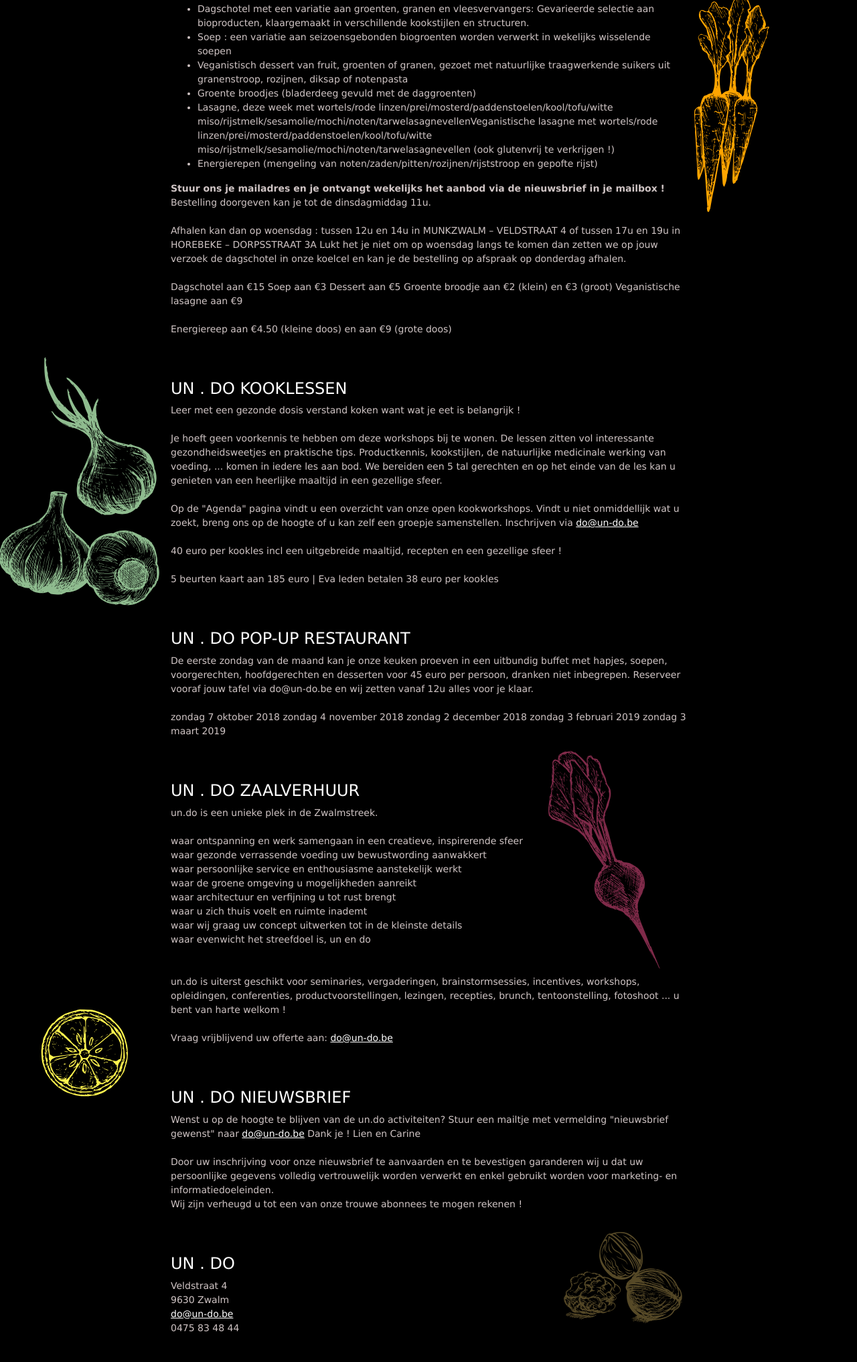
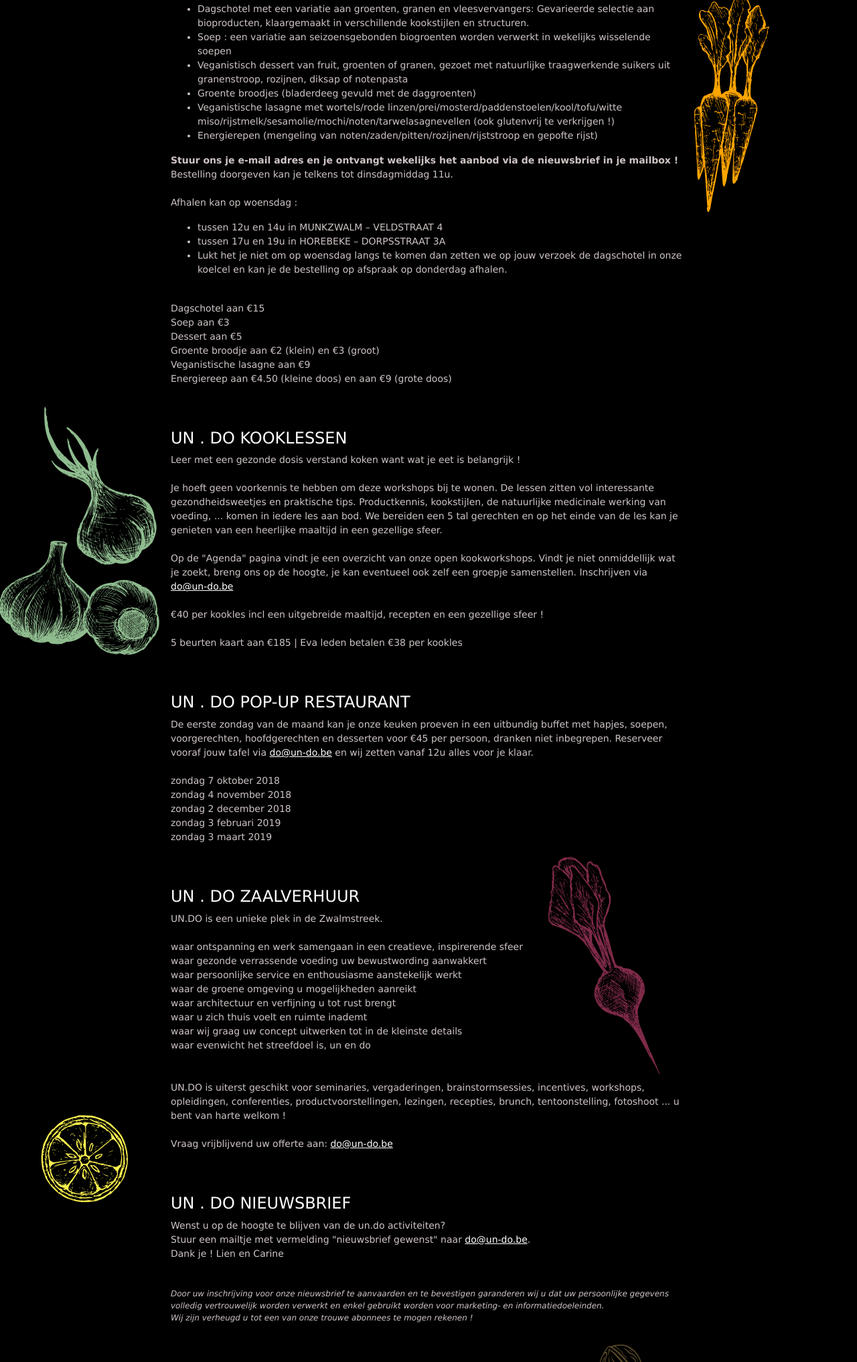
Before and after one commit to edwandos/un-do, a plain HTML site: page new_site/index.html in a window 1280 px wide. Shown: the part 1785-3818 px from the top of the page at 67% size. Drawn offline with nearby package versions, Linux system fonts and the light colour scheme.

Commit message:
text updates

```diff
--- a/new_site/css/style.css
+++ b/new_site/css/style.css
@@ -18,7 +18,10 @@ p, li{
   color:#D0C5C5;
 }
 
-
+.privacy{
+    font-size:12px;
+    font-style:italic;
+}
 
 .navbar{
   border-bottom:1px solid #2C2C2C;
--- a/new_site/index.html
+++ b/new_site/index.html
@@ -134,7 +134,7 @@
                     <img src="img/gallery/optimized/DSC_0049.JPG">
                   </div>
                     <div class="col-md-12 description">
-                      <h4>soep</h4>
+                      <h4>un . do</h4>
                     </div>
                 </div>
               </div>
@@ -210,7 +210,7 @@
         <p>
           In onze keuken draait het om bewust met natuurvoeding omgaan. Leren begrijpen wat voeding met je doet en hoe je voor jezelf kan zorgen door je te verwennen met de juiste voeding op een smaakvolle en evenwichtige manier klaargemaakt.
           <br><br>
-          Macrobiotisch koken staat voor koken volgens de seizoenen met een brede waaier aan ingrediënten en biogroenten. We gaan geraffineerde suiker, vlees en zuivel vervangen door gezond zoet en plantaardige eiwitten. Evenwichtig koken zal ervoor zorgen dat je evenwicht ervaart fysiek ,emotioneel maar ook in je gedachten. Door de extremen te beperken en heerlijk te koken met granen, groenten, zeewieren,zaden, plantaardige eiwitten, gefermenteerde producten en japanse wondermiddelen kan je goed inspelen op allerlei kwaaltjes en voor jouw organen, bloed en zenuwstelstel zorgen. Vitale en energierijke voeding doet je stralen vanbinnen en vanbuiten.
+          Macrobiotisch koken staat voor koken volgens de seizoenen met een brede waaier aan ingrediënten en biogroenten. We gaan geraffineerde suiker, vlees en zuivel vervangen door gezond zoet en plantaardige eiwitten. Evenwichtig koken zal ervoor zorgen dat je evenwicht ervaart fysiek ,emotioneel maar ook in je gedachten. Door de extremen te beperken en heerlijk te koken met granen, groenten, zeewieren, zaden, plantaardige eiwitten, gefermenteerde producten en japanse wondermiddelen kan je goed inspelen op allerlei kwaaltjes en voor jouw organen, bloed en zenuwstelstel zorgen. Vitale en energierijke voeding doet je stralen vanbinnen en vanbuiten.
           <br><br>
           Het loont de moeite om deze keuken stap voor stap te leren kennen. Wij geven graag ontzettend veel eenvoudig te integreren tips mee die jou al een heel eind verder brengen.
           <br><br>
@@ -236,24 +236,26 @@
               <li>Soep : een variatie aan seizoensgebonden biogroenten worden verwerkt in wekelijks wisselende soepen</li>
               <li>Veganistisch dessert van fruit, groenten of granen, gezoet met natuurlijke traagwerkende suikers uit granenstroop, rozijnen, diksap of notenpasta</li>
               <li>Groente broodjes (bladerdeeg gevuld met de daggroenten)</li>
-              <li>Lasagne, deze week met wortels/rode linzen/prei/mosterd/paddenstoelen/kool/tofu/witte miso/rijstmelk/sesamolie/mochi/noten/tarwelasagnevellenVeganistische lasagne met wortels/rode linzen/prei/mosterd/paddenstoelen/kool/tofu/witte miso/rijstmelk/sesamolie/mochi/noten/tarwelasagnevellen (ook glutenvrij te verkrijgen !)</li>
+              <li>Veganistische lasagne met wortels/rode linzen/prei/mosterd/paddenstoelen/kool/tofu/witte miso/rijstmelk/sesamolie/mochi/noten/tarwelasagnevellen (ook glutenvrij te verkrijgen !)</li>
               <li>Energierepen (mengeling van noten/zaden/pitten/rozijnen/rijststroop en gepofte rijst)</li>
             </ul>
             <p>
-          <b>Stuur ons je mailadres en je ontvangt wekelijks het aanbod via de nieuwsbrief in je mailbox !</b>
-          Bestelling doorgeven kan je tot de dinsdagmiddag 11u.
+          <b>Stuur ons je e-mail adres en je ontvangt wekelijks het aanbod via de nieuwsbrief in je mailbox !</b>
+          Bestelling doorgeven kan je telkens tot dinsdagmiddag 11u.
           <br><br>
-          Afhalen kan dan op woensdag :
-          tussen 12u en 14u in MUNKZWALM – VELDSTRAAT 4
-          of tussen 17u en 19u in HOREBEKE – DORPSSTRAAT 3A
-          Lukt het je niet om op woensdag langs te komen dan zetten we op jouw verzoek de dagschotel in onze koelcel en kan je de bestelling op afspraak op donderdag afhalen.
-          <br><br>
-          Dagschotel aan €15
-          Soep aan €3
-          Dessert aan €5
-          Groente broodje aan €2 (klein) en €3 (groot)
-          Veganistische lasagne aan €9
-          <br><br>
+          Afhalen kan op woensdag :
+          <ul>
+            <li>tussen 12u en 14u in MUNKZWALM – VELDSTRAAT 4</li>
+            <li>tussen 17u en 19u in HOREBEKE – DORPSSTRAAT 3A</li>
+            <li>Lukt het je niet om op woensdag langs te komen dan zetten we op jouw verzoek de dagschotel in onze koelcel en kan je de bestelling op afspraak op donderdag afhalen.</li>
+          </ul>
+        <p>
+          <br>
+          Dagschotel aan €15<br>
+          Soep aan €3<br>
+          Dessert aan €5<br>
+          Groente broodje aan €2 (klein) en €3 (groot)<br>
+          Veganistische lasagne aan €9<br>
           Energiereep aan €4.50 (kleine doos) en aan €9 (grote doos)
         </p>
         </div></div>
@@ -274,11 +276,11 @@
         <div class="row"><div class="col-12">
           <p>
             Leer met een gezonde dosis verstand koken want wat je eet is belangrijk !<br><br>
-            Je hoeft geen voorkennis te hebben om deze workshops bij te wonen. De lessen zitten vol interessante gezondheidsweetjes en praktische tips. Productkennis, kookstijlen, de natuurlijke medicinale werking van voeding, ... komen in iedere les aan bod. We bereiden een 5 tal gerechten en op het einde van de les kan u genieten van een heerlijke maaltijd in een gezellige sfeer.<br><br>
-            Op de "Agenda" pagina vindt u een overzicht van onze open kookworkshops. Vindt u niet onmiddellijk wat u zoekt, breng ons op de hoogte of u kan zelf een groepje samenstellen.
+            Je hoeft geen voorkennis te hebben om deze workshops bij te wonen. De lessen zitten vol interessante gezondheidsweetjes en praktische tips. Productkennis, kookstijlen, de natuurlijke medicinale werking van voeding, ... komen in iedere les aan bod. We bereiden een 5 tal gerechten en op het einde van de les kan je genieten van een heerlijke maaltijd in een gezellige sfeer.<br><br>
+            Op de "Agenda" pagina vindt je een overzicht van onze open kookworkshops. Vindt je niet onmiddellijk wat je zoekt, breng ons op de hoogte, je kan eventueel ook zelf een groepje samenstellen.
             Inschrijven via <a href="mailto:do@un-do.be">do@un-do.be</a><br><br>
-            40 euro per kookles incl een uitgebreide maaltijd, recepten en een gezellige sfeer !<br><br>
-            5 beurten kaart aan 185 euro | Eva leden betalen 38 euro per kookles
+            €40 per kookles incl een uitgebreide maaltijd, recepten en een gezellige sfeer !<br><br>
+            5 beurten kaart aan €185 | Eva leden betalen €38 per kookles
         </p>
         </div></div>
       </div>
@@ -291,12 +293,12 @@
         <div class="row"><div class="col-12">
           <p>
             De eerste zondag van de maand kan je onze keuken proeven in een uitbundig buffet met
-            hapjes, soepen, voorgerechten, hoofdgerechten en desserten voor 45 euro per persoon, dranken niet inbegrepen.
-            Reserveer vooraf jouw tafel via do@un-do.be en wij zetten vanaf 12u alles voor je klaar.<br><br>
-            zondag 7 oktober 2018
-            zondag 4 november 2018
-            zondag 2 december 2018
-            zondag 3 februari 2019
+            hapjes, soepen, voorgerechten, hoofdgerechten en desserten voor €45 per persoon, dranken niet inbegrepen.
+            Reserveer vooraf jouw tafel via <a href="mailto:do@un-do.be">do@un-do.be</a> en wij zetten vanaf 12u alles voor je klaar.<br><br>
+            zondag 7 oktober 2018<br>
+            zondag 4 november 2018<br>
+            zondag 2 december 2018<br>
+            zondag 3 februari 2019<br>
             zondag 3 maart 2019
         </p>
         </div></div>
@@ -312,7 +314,7 @@
         <div class="row"><div class="col-12"><h4>UN . DO ZAALVERHUUR</h4></div></div>
         <div class="row"><div class="col-12">
           <p>
-            un.do is een unieke plek in de Zwalmstreek.<br><br>
+            UN.DO is een unieke plek in de Zwalmstreek.<br><br>
 
             waar ontspanning en werk samengaan in een creatieve, inspirerende sfeer<br>
             waar gezonde verrassende voeding uw bewustwording aanwakkert<br>
@@ -323,7 +325,7 @@
             waar wij graag uw concept uitwerken tot in de kleinste details<br>
             waar evenwicht het streefdoel is, un en do<br><br><br>
 
-            un.do is uiterst geschikt voor seminaries, vergaderingen, brainstormsessies, incentives, workshops, opleidingen, conferenties, productvoorstellingen, lezingen, recepties, brunch, tentoonstelling, fotoshoot ... u bent van harte welkom !<br><br>
+            UN.DO is uiterst geschikt voor seminaries, vergaderingen, brainstormsessies, incentives, workshops, opleidingen, conferenties, productvoorstellingen, lezingen, recepties, brunch, tentoonstelling, fotoshoot ... u bent van harte welkom !<br><br>
 
             Vraag vrijblijvend uw offerte aan: <a href="mailto:do@un-do.be">do@un-do.be</a>
         </p>
@@ -340,9 +342,12 @@
         <div class="row"><div class="col-12"><h4>UN . DO   NIEUWSBRIEF</h4></div></div>
         <div class="row"><div class="col-12">
           <p>
-            Wenst u op de hoogte te blijven van de un.do activiteiten?
-            Stuur een mailtje met vermelding "nieuwsbrief gewenst" naar <a href="do@un-do.be">do@un-do.be</a>
-            Dank je ! Lien en Carine<br><br>
+            Wenst u op de hoogte te blijven van de un.do activiteiten?<br>
+            Stuur een mailtje met vermelding "nieuwsbrief gewenst" naar <a href="do@un-do.be">do@un-do.be</a>.<br>
+            Dank je ! Lien en Carine
+          </p>
+          <br>
+          <p class="privacy">
             Door uw inschrijving voor onze nieuwsbrief te aanvaarden en te bevestigen garanderen wij u dat uw persoonlijke gegevens volledig vertrouwelijk worden verwerkt en enkel gebruikt worden voor marketing- en informatiedoeleinden. <br>
             Wij zijn verheugd u tot een van onze trouwe abonnees te mogen rekenen !
         </p>
```
